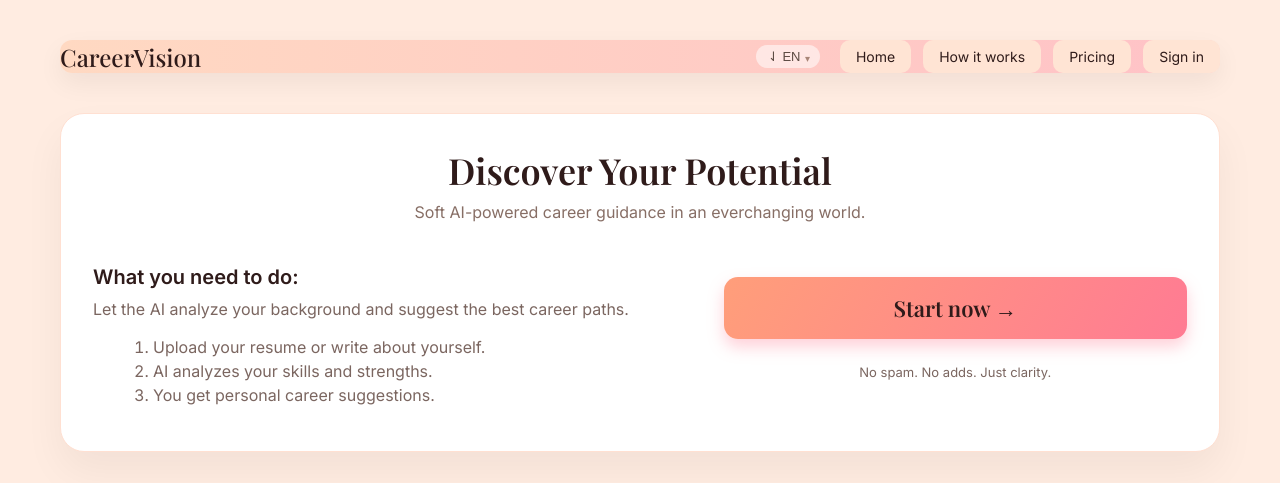
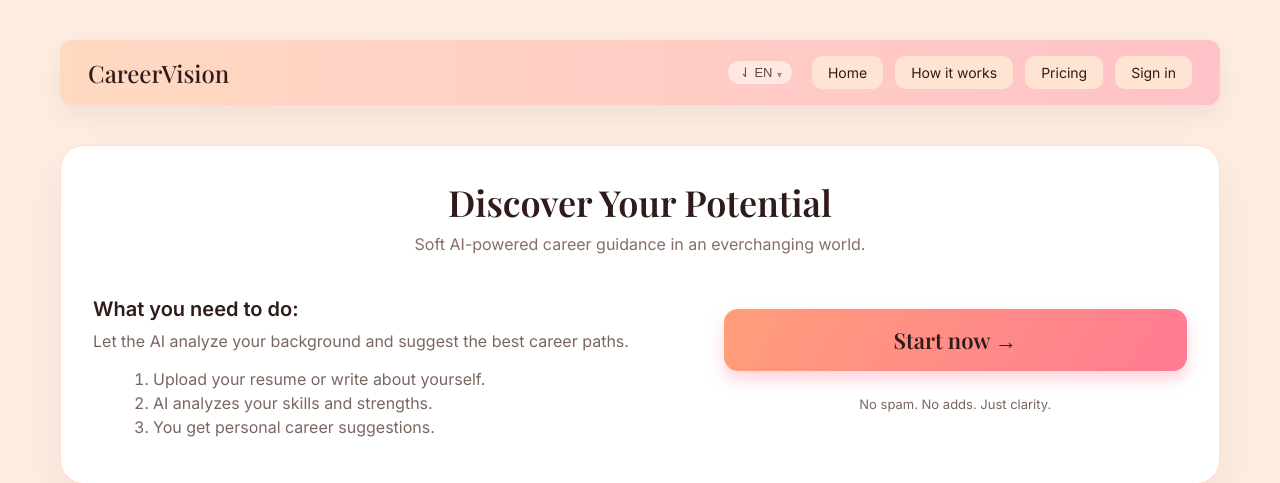
Before and after one commit to AntonAveryan/ProjectWork_TeamF, a Django app: page / in a window 1280 px wide. Shown: the top 483 px of the page. Run offline with Django 5.2, Linux system fonts and the light colour scheme.

Commit message:
Fixed the length of the header being longer than the content card and extending too long on smaller screens by removing "width: 100% in cv-header"

```diff
--- a/core/static/core/styles.css
+++ b/core/static/core/styles.css
@@ -52,20 +52,8 @@ body.cv-body::before {
 }
 
 /* ====== HEADER ====== */
-/*
 .cv-header {
-  width: 100%;
   padding: 16px 28px;
-  background: linear-gradient(90deg, #ffd9c2, #ffc2c7);
-  border-radius: 12px;
-  display: flex;
-  justify-content: space-between;
-  align-items: center;
-  box-shadow: 0 10px 26px rgba(0, 0, 0, 0.06);
-} */
-.cv-header {
-  width: 100%;
-
   background: linear-gradient(90deg, #ffd9c2, #ffc2c7);
   border-radius: 12px;
   display: flex;
```
